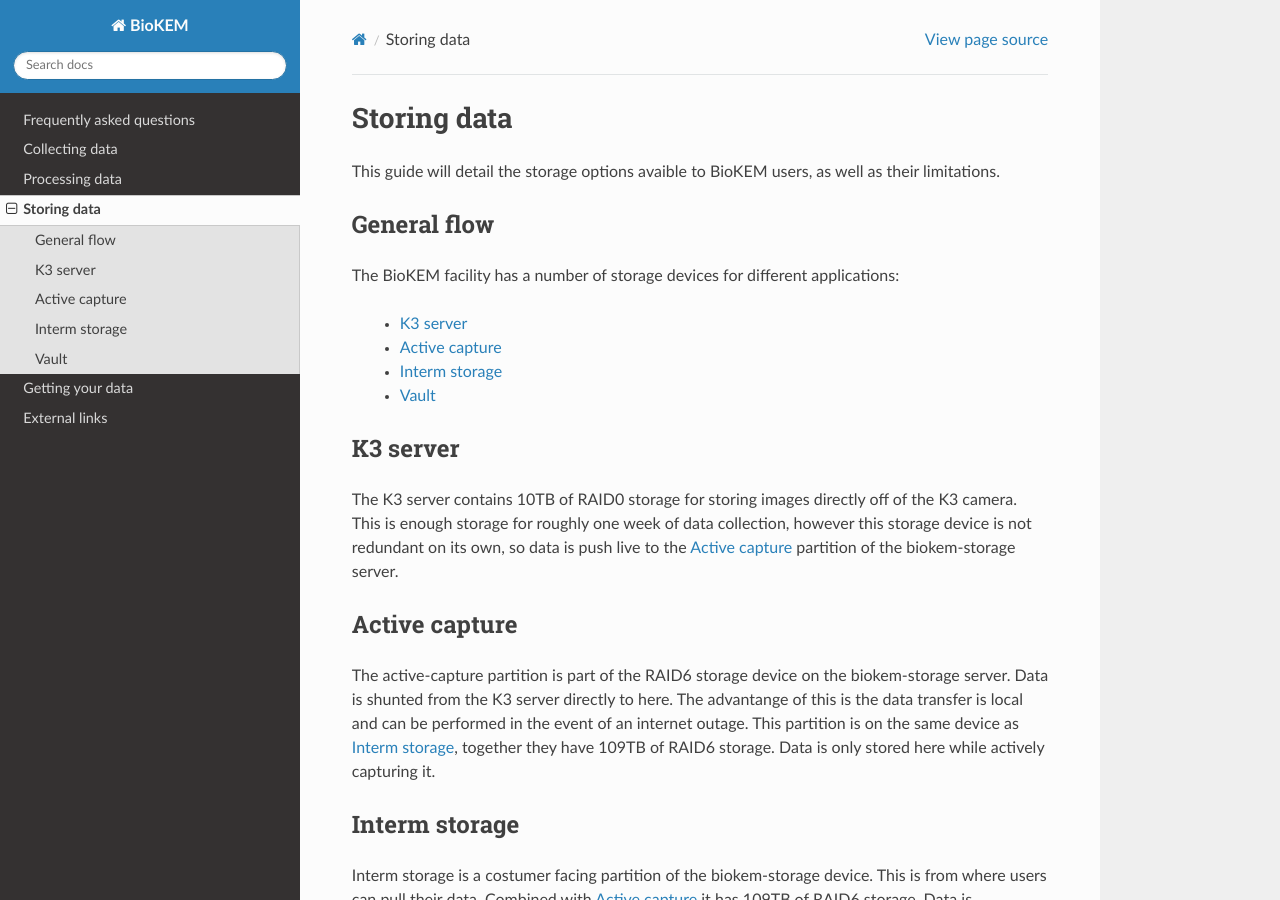
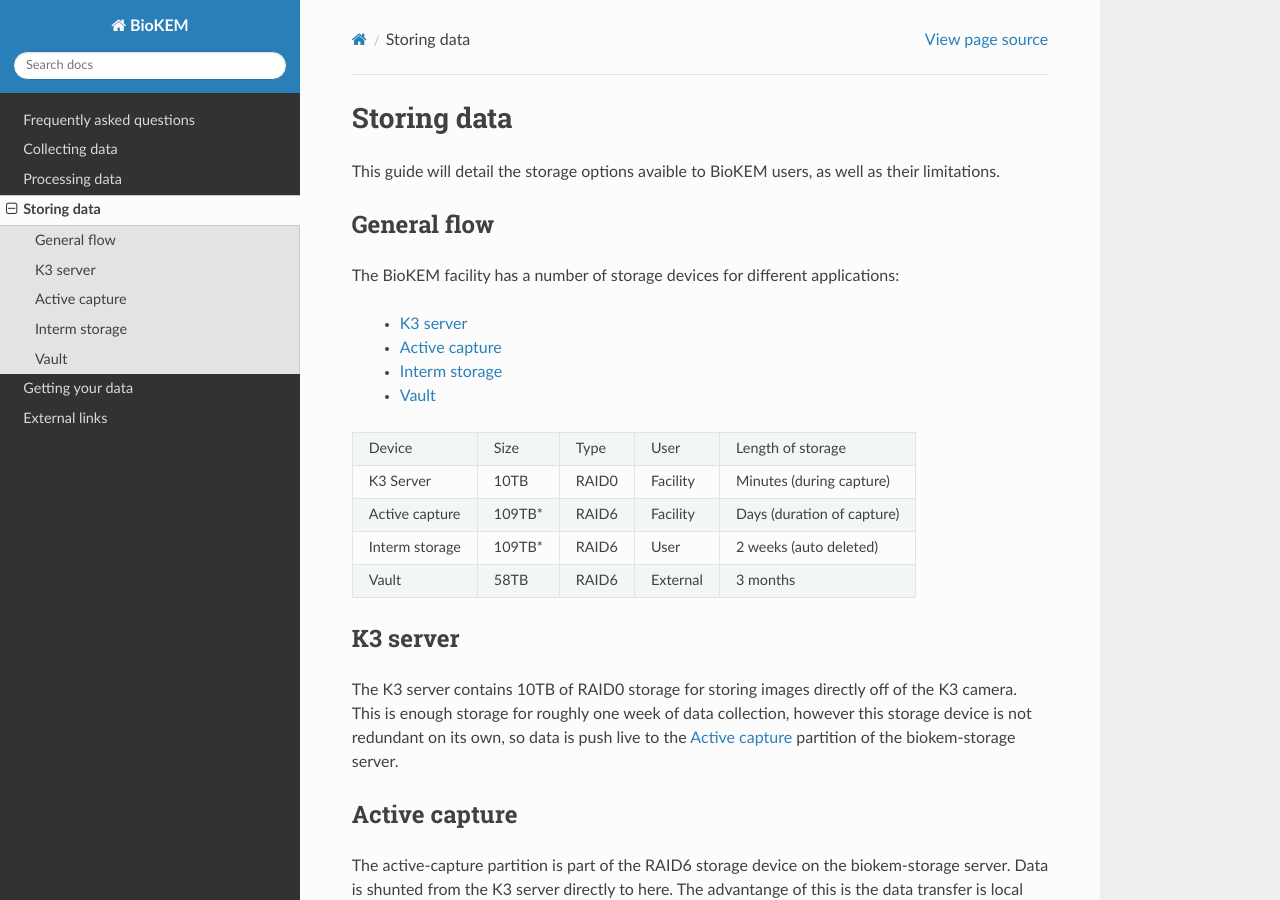
Before and after one commit to CU-BioKEM/user-guide, a Sphinx documentation site: the page built from docs/source/storing.rst, in a window 1280 px wide and 900 px high. Built offline with Sphinx 7.4.7 and the Read the Docs theme 2.0.0, drawn with Linux system fonts in a browser that asks for light colours.

Commit message:
updated figs and storage table

```diff
--- a/docs/source/index.rst
+++ b/docs/source/index.rst
@@ -9,6 +9,10 @@
 Microscopy facility (BioKEM) offers single particle cryo-EM and cryo-ET of
 plunge-frozen samples using a Titan Krios G3i with a Gatan K3 Direct Detection
 Camera. You are likely looking for :doc:`/processing/how_to`.
+
+.. image:: images/schematic.png
+   :width: 300
+   :align: right
 
 .. toctree::
    :maxdepth: 2
--- a/docs/source/processing.rst
+++ b/docs/source/processing.rst
@@ -7,6 +7,10 @@
 host your dataset on Petalibrary, process it on nodes within the Blanca
 computing cluster using software managed through SBGrid.
 
+.. image:: images/schematic.png
+   :width: 300
+   :align: right
+
 .. toctree::
    :maxdepth: 2
 
--- a/docs/source/storing.rst
+++ b/docs/source/storing.rst
@@ -12,6 +12,18 @@
     - :ref:`Active capture`
     - :ref:`Interm storage`
     - :ref:`Vault`
+
++----------------+--------+-------+----------+----------------------------+
+| Device         | Size   | Type  | User     | Length of storage          |
++----------------+--------+-------+----------+----------------------------+
+| K3 Server      | 10TB   | RAID0 | Facility | Minutes (during capture)   |
++----------------+--------+-------+----------+----------------------------+
+| Active capture | 109TB* | RAID6 | Facility | Days (duration of capture) |
++----------------+--------+-------+----------+----------------------------+
+| Interm storage | 109TB* | RAID6 | User     | 2 weeks (auto deleted)     |
++----------------+--------+-------+----------+----------------------------+
+| Vault          | 58TB   | RAID6 | External | 3 months                   |
++----------------+--------+-------+----------+----------------------------+
 
 .. _K3 server:
 
```
Also changed, not shown: docs/source/images/schematic.png (added), docs/source/images/schematic_biokem.png (added), docs/source/images/schematic_cumulus.png (added), docs/source/images/schematic_external.png (added), docs/source/images/schematic_k3.png (added), docs/source/images/schematic_krios.png (added), docs/source/images/schematic_networked.png (added), docs/source/images/schematic_out.png (added), docs/source/images/schematic_rc.png (added).
